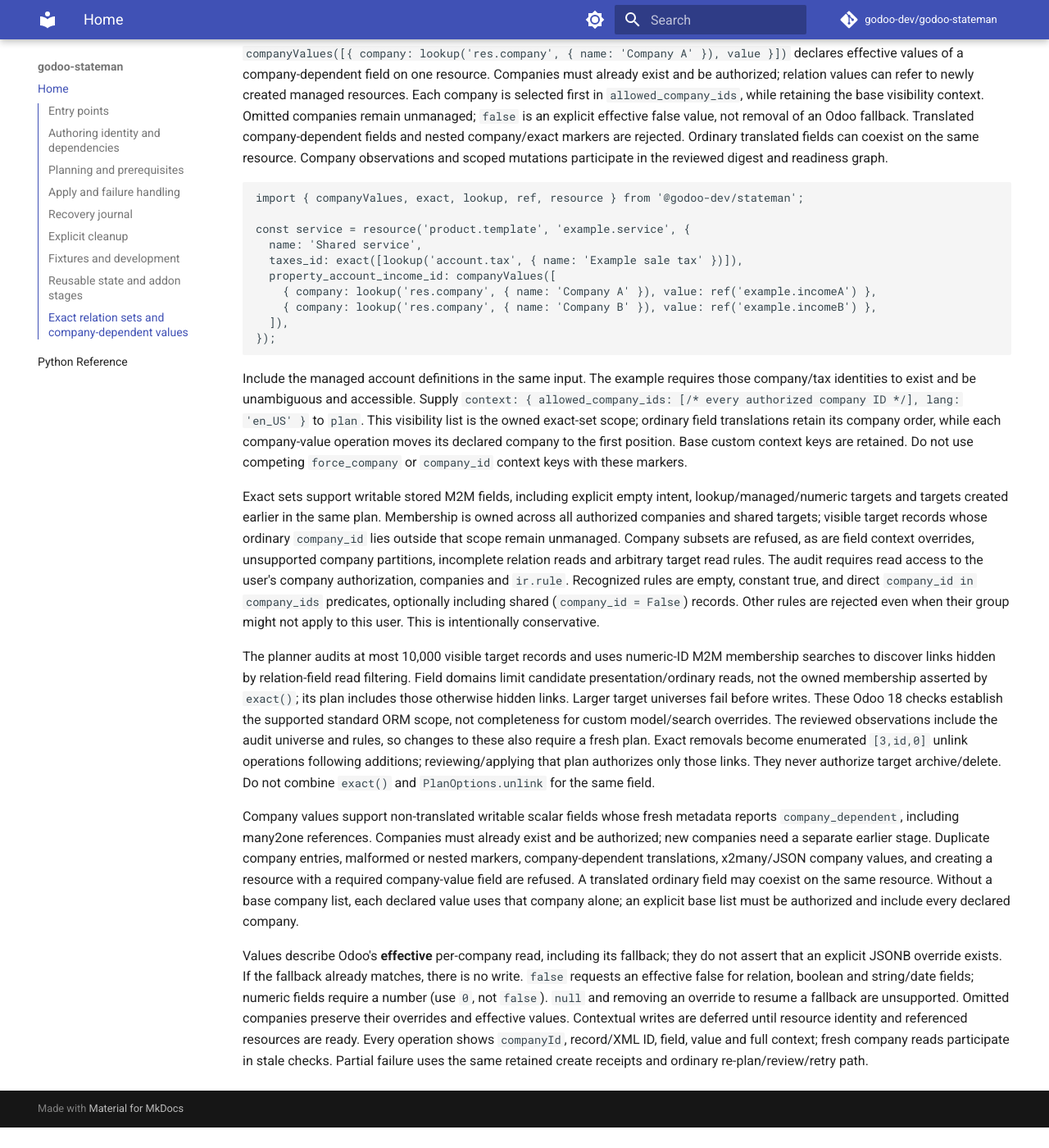
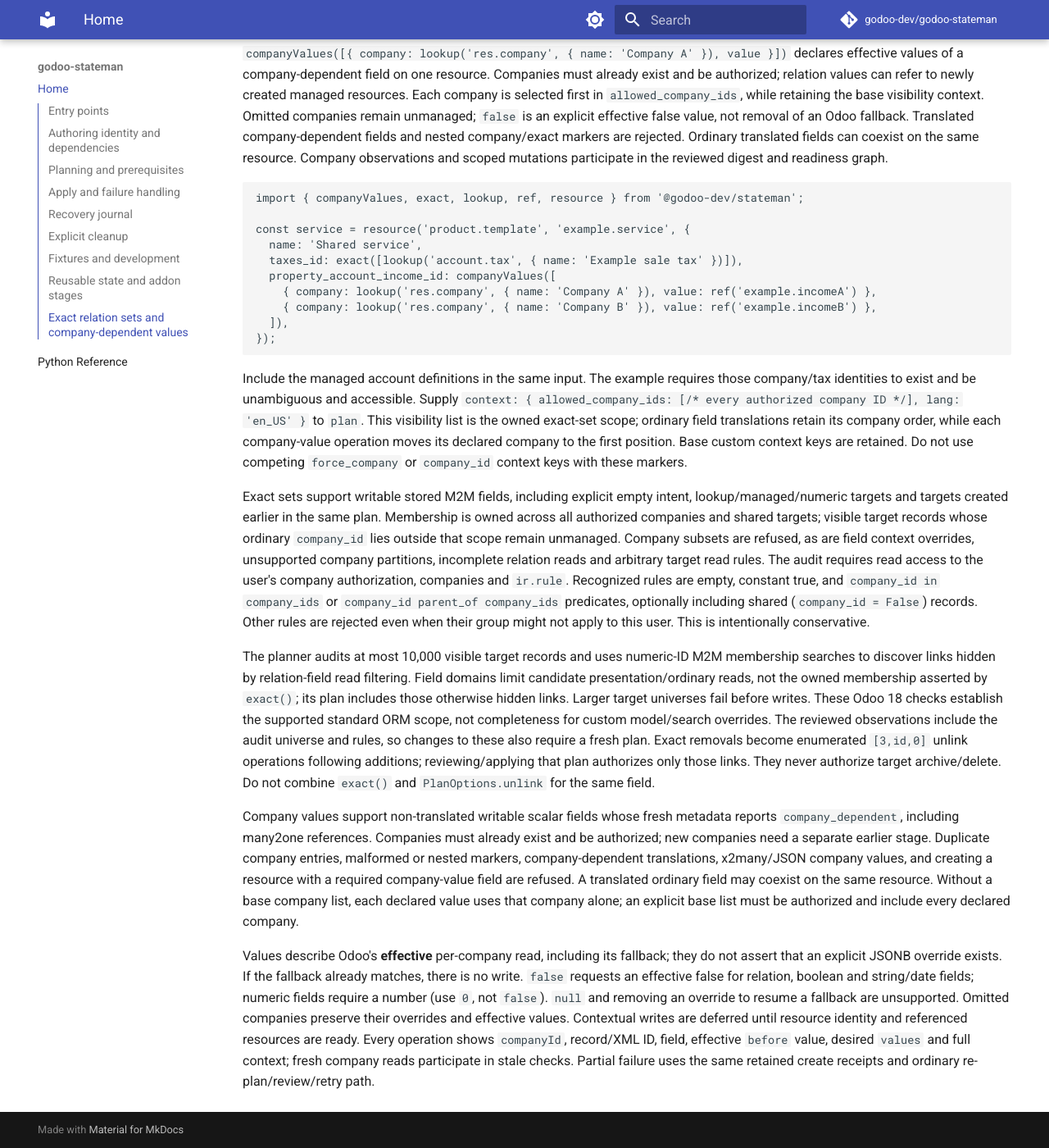
Before and after one commit to godoo-dev/godoo-stateman, an MkDocs documentation site: the page built from docs/index.md, in a window 1280 px wide and 1400 px high, scrolled down 4277 px. Shown: the whole window at 82% size. Built offline with MkDocs 1.6.1 and Material for MkDocs 9.7.7, drawn with Linux system fonts in a browser that asks for light colours; comment, search, counter and statistics services are not loaded; before the commit the page ends 5652 px from its top, so only the background shows below that.

Commit message:
fix: qualify accounting visibility and show contextual before values
Recognize Odoo 18's parent_of company rule as complete within the explicitly authorized company scope. Retain ancestor links outside that scope and expose effective observed values in contextual mutations.

Refs-Issue: @stateman-exact-relation-sets
Refs-Issue: @stateman-company-dependent-values

```diff
--- a/docs/index.md
+++ b/docs/index.md
@@ -254,8 +254,8 @@ unmanaged. Company subsets are refused, as are field context overrides,
 unsupported company partitions, incomplete relation
 reads and arbitrary target read rules. The audit requires read access to the
 user's company authorization, companies and `ir.rule`. Recognized rules are empty,
-constant true, and direct `company_id in company_ids` predicates, optionally
-including shared (`company_id = False`) records. Other rules are rejected even
+constant true, and `company_id in company_ids` or `company_id parent_of company_ids`
+predicates, optionally including shared (`company_id = False`) records. Other rules are rejected even
 when their group might not apply to this user. This is intentionally conservative.
 
 The planner audits at most 10,000 visible target records and uses numeric-ID M2M
@@ -286,6 +286,7 @@ boolean and string/date fields; numeric fields require a number (use `0`, not
 `false`). `null` and removing an override to resume a fallback are unsupported.
 Omitted companies preserve their overrides and effective values. Contextual writes
 are deferred until resource identity and referenced resources are ready. Every
-operation shows `companyId`, record/XML ID, field, value and full context; fresh
+operation shows `companyId`, record/XML ID, field, effective `before` value,
+desired `values` and full context; fresh
 company reads participate in stale checks. Partial failure uses the same retained
 create receipts and ordinary re-plan/review/retry path.
```
Also changed, not shown: .agents/skills/godoo-stateman-verification/SKILL.md (+10 -3 lines), 5 other files.
